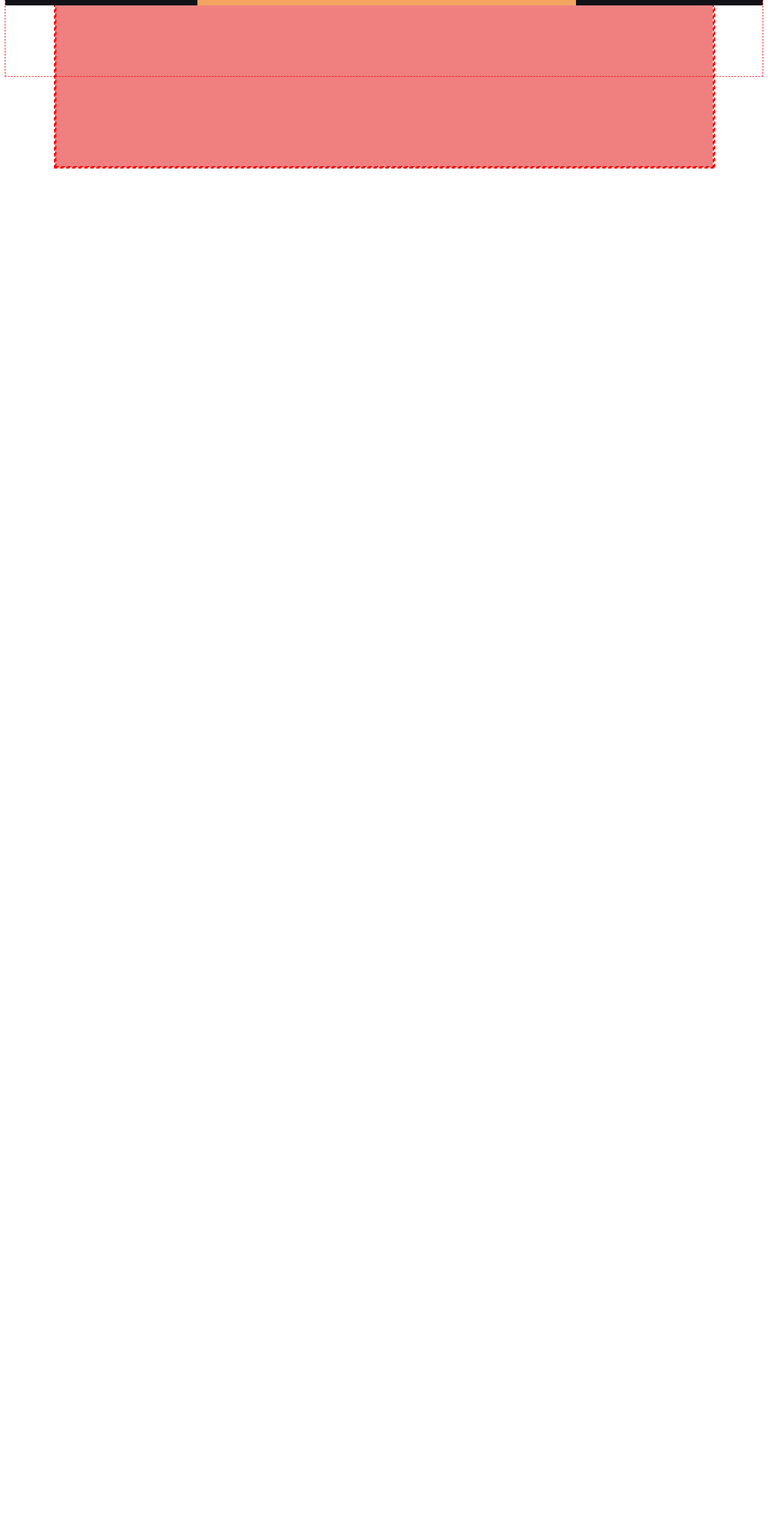
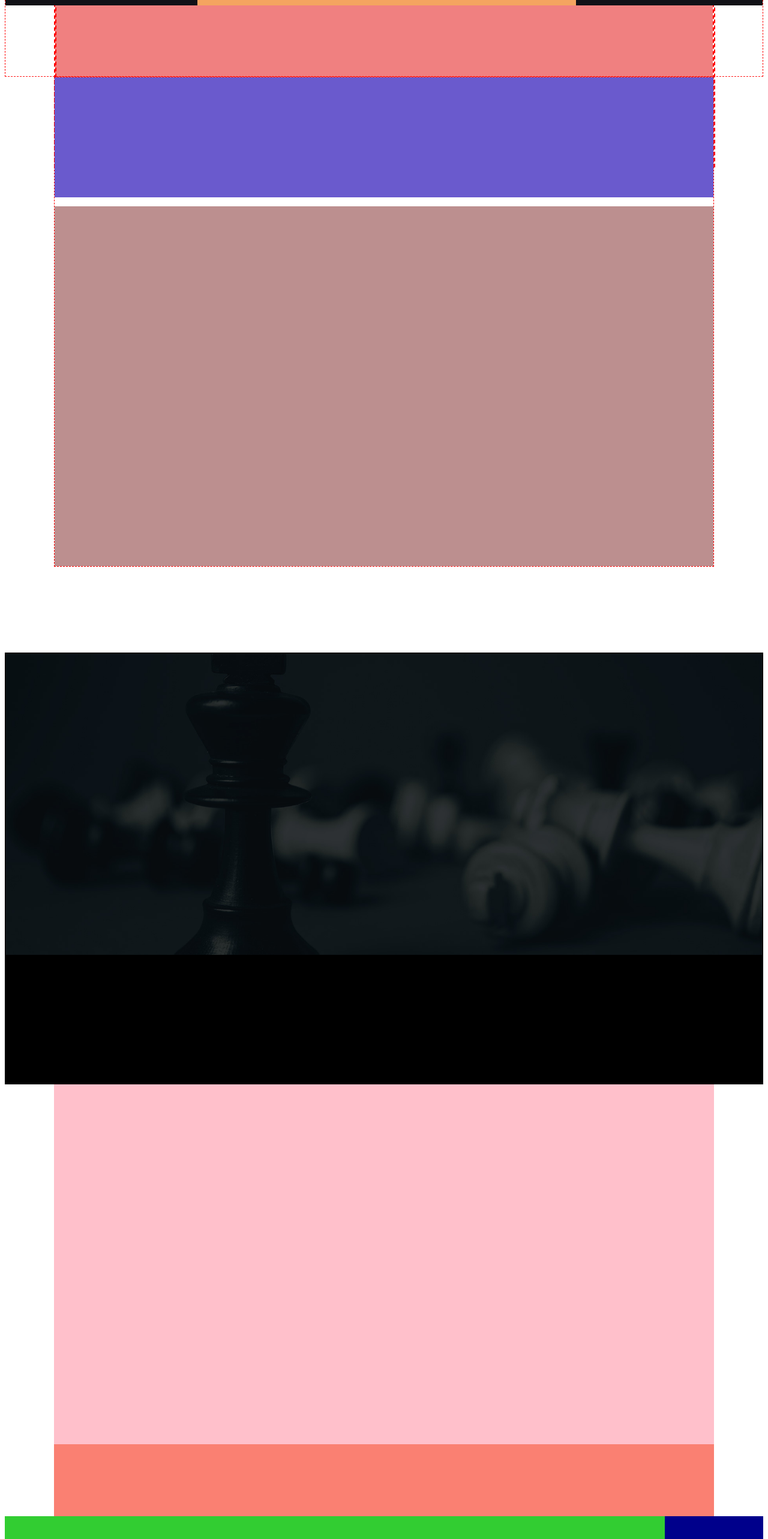
Before and after one commit to leoloca98/proj-html-vuejs, a Vue app: page / in a window 1280 px wide. Shown: the part 2120-4686 px from the top of the page at 60% size. Before the commit the page ends 2401 px from the top, so only its background shows below. Built offline with nearby package versions, Linux system fonts and the light colour scheme; the HTML template or start-up script is replaced by a standard one.

Commit message:
Add all layout

```diff
--- a/src/App.vue
+++ b/src/App.vue
@@ -3,7 +3,9 @@
     <Header />
     <Services />
     <Company />
-    <Main />
+    <Projects />
+    <Results />
+    <Touch />
     <Footer />
   </div>
 </template>
@@ -24,7 +26,9 @@
 import Header from "@/components/Header.vue";
 import Services from "@/components/Services.vue";
 import Company from "@/components/Company.vue";
-import Main from "@/components/Main.vue";
+import Projects from "@/components/Projects.vue";
+import Results from "@/components/Results.vue";
+import Touch from "@/components/Touch.vue";
 import Footer from "@/components/Footer.vue";
 
 export default {
@@ -33,7 +37,9 @@ export default {
     Header,
     Services,
     Company,
-    Main,
+    Projects,
+    Results,
+    Touch,
     Footer,
   },
 };
--- a/src/components/Footer.vue
+++ b/src/components/Footer.vue
@@ -1,5 +1,12 @@
 <template>
-  <footer></footer>
+  <footer>
+    <div class="footer-menu d-flex justify-content-center align-items-center">
+      <div class="general-container">
+        <div class="block"></div>
+      </div>
+    </div>
+    <div class="copyright"></div>
+  </footer>
 </template>
 
 <script>
@@ -9,4 +16,26 @@ export default {
 </script>
 
 <style scoped lang="scss">
+footer {
+  height: 60vh;
+  width: 100%;
+
+  .footer-menu {
+    height: 88%;
+    width: 100%;
+    background-color: darkblue;
+
+    .block {
+      height: 350px;
+      width: 1100px;
+      background-color: limegreen;
+    }
+  }
+
+  .copyright {
+    height: 12%;
+    width: 100%;
+    background-color: black;
+  }
+}
 </style>
--- a/src/components/Main.vue
+++ /dev/null
@@ -1,12 +0,0 @@
-<template>
-  <main></main>
-</template>
-
-<script>
-export default {
-  name: "Main",
-};
-</script>
-
-<style scoped lang="scss">
-</style>
--- /dev/null
+++ b/src/components/Projects.vue
@@ -0,0 +1,62 @@
+<template>
+  <section
+    id="projects"
+    class="d-flex justify-content-center align-items-center"
+  >
+    <div class="general-container">
+      <div class="row block flex-column">
+        <div class="col-4 projects-menu"></div>
+        <div class="col-8 card-list">
+          <div class="row flex-wrap justify-content-around">
+            <div class="col-4 card"></div>
+            <div class="col-4 card"></div>
+            <div class="col-4 card"></div>
+            <div class="col-4 card"></div>
+            <div class="col-4 card"></div>
+            <div class="col-4 card"></div>
+          </div>
+        </div>
+      </div>
+    </div>
+  </section>
+</template>
+
+<script>
+export default {
+  name: "Projects",
+};
+</script>
+
+<style scoped lang="scss">
+@import "../assets/scss/style.scss";
+
+#projects {
+  height: 120vh;
+  width: 100%;
+
+  .block {
+    min-height: 800px;
+    width: 1100px;
+    border: 1px dashed red;
+
+    .projects-menu {
+      height: 200px;
+      width: 100%;
+      background-color: slateblue;
+    }
+
+    .card-list {
+      height: 600px;
+      width: 100%;
+      background-color: rosybrown;
+
+      .card {
+        height: calc((600px / 2) - 30px);
+        width: calc((100% / 3) - 30px);
+        margin: 15px;
+        border-radius: 5%;
+      }
+    }
+  }
+}
+</style>
--- /dev/null
+++ b/src/components/Results.vue
@@ -0,0 +1,43 @@
+<template>
+  <section id="results">
+    <div class="row flex-column">
+      <div class="col-8 chess"></div>
+      <div class="col-4 logos"></div>
+    </div>
+  </section>
+</template>
+
+<script>
+export default {
+  name: "Results",
+};
+</script>
+
+<style scoped lang="scss">
+@import "../assets/scss/style.scss";
+
+#results {
+  height: 90vh;
+  width: 100%;
+  border: 1px solid black;
+
+  .row {
+    height: 100%;
+    width: 100%;
+
+    .chess {
+      height: 70%;
+      width: 100%;
+      background-image: url("../assets/img/bg-7.jpg");
+      background-position: center;
+      background-size: cover;
+    }
+
+    .logos {
+      height: 30%;
+      width: 100%;
+      background-color: black;
+    }
+  }
+}
+</style>
--- /dev/null
+++ b/src/components/Touch.vue
@@ -0,0 +1,43 @@
+<template>
+  <section id="touch" class="d-flex justify-content-center align-items-center">
+    <div class="general-container">
+      <div class="block">
+        <div class="row">
+          <div class="col-8 border border-danger"></div>
+          <div class="col-4 border border-danger"></div>
+        </div>
+      </div>
+    </div>
+  </section>
+</template>
+
+<script>
+export default {
+  name: "Touch",
+};
+</script>
+
+<style scoped lang="scss">
+@import "../assets/scss/style.scss";
+
+#touch {
+  height: 90vh;
+  width: 100%;
+  .block {
+    height: 600px;
+    width: 1100px;
+    .row {
+      height: 100%;
+      width: 100%;
+      .col-8 {
+        height: 100%;
+        background-color: pink;
+      }
+      .col-4 {
+        height: 100%;
+        background-color: salmon;
+      }
+    }
+  }
+}
+</style>
```
